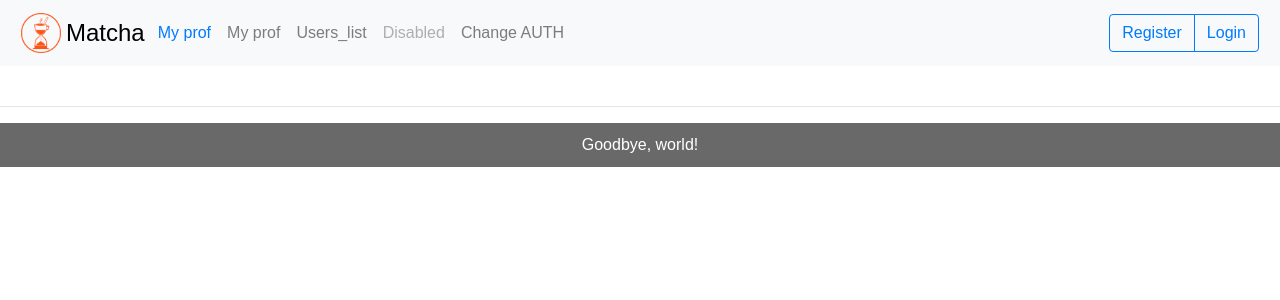
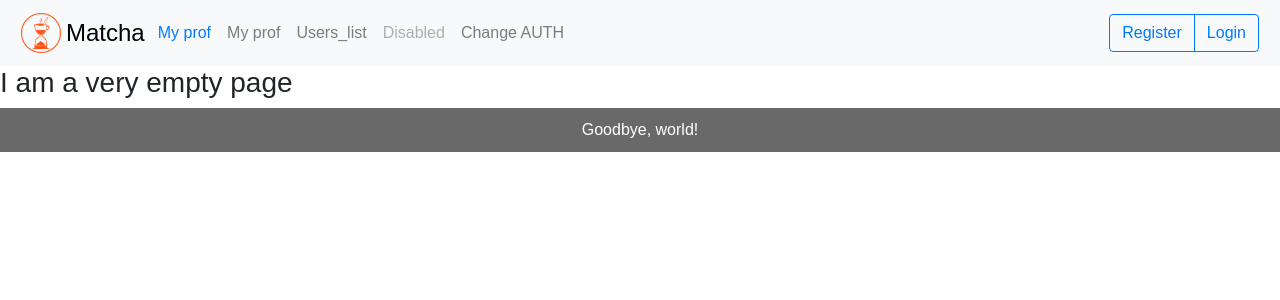
Before and after one commit to mrakhman/matcha, a Vue app in the folder frontend/: page / in a window 1280 px wide. Shown: the top 300 px of the page. Built offline with nearby package versions, Linux system fonts and the light colour scheme; no server answers.

Commit message:
Home page

```diff
--- a/frontend/src/App.vue
+++ b/frontend/src/App.vue
@@ -1,11 +1,12 @@
 <template>
   <div id="app">
-    <app_header v-bind:session="session" v-on:del_session="deleteSession"/>
+    <AppHeader v-bind:session="session" v-on:del_session="deleteSession"/>
 
     <router-view></router-view><!-- Main routing enter point -->
+
 <!--    <div class="main">-->
 <!--      <Register/>-->
-      <br><hr>
+<!--      <br><hr>-->
 <!--      <MyProfile/>-->
 <!--    </div>-->
 
@@ -31,7 +32,7 @@ import Footer from "./components/Footer";
 export default {
   name: 'app',
   components: {
-    app_header: Header,
+    AppHeader: Header,
     Footer
     // Register
     // MyProfile
--- a/frontend/src/components/Header.vue
+++ b/frontend/src/components/Header.vue
@@ -54,8 +54,7 @@
     export default {
         name: "Header.vue",
         components: {
-            Logout,
-            MyProfile
+            Logout
         },
         data () {
             return {
--- /dev/null
+++ b/frontend/src/components/Home.vue
@@ -0,0 +1,13 @@
+<template>
+    <h3>I am a very empty page</h3>
+</template>
+
+<script>
+    export default {
+        name: "Home.vue"
+    }
+</script>
+
+<style scoped>
+
+</style>
--- a/frontend/src/router.js
+++ b/frontend/src/router.js
@@ -9,6 +9,7 @@ import Login from "./components/Login";
 // import Settings from "./components/Settings";
 // import AboutMe from "./components/AboutMe";
 import {Auth} from './auth'
+import Home from "./components/Home";
 
 // We can just register the array [{}, {}] in main.js inside "const router = new VueRouter({ ..."
 // without creating a separate file router.js
@@ -48,7 +49,8 @@ export default [
     { path: '/users', component: UsersList, beforeEnter: ifAuthenticated},
     { path: '/users/:id', component: ViewProfile, beforeEnter: ifAuthenticated},
     { path: '/view_profile', component: ViewProfile, beforeEnter: ifAuthenticated}, // This can be deleted
-    // { path: '/', component: Register},
+    { path: '/', component: Home},
+    { path: '/home', component: Home},
     // { path: '/my_profile/settings', component: Settings},
     // { path: '/my_profile/about_me', component: AboutMe},
     // { path: '/header', component: Header}
```
